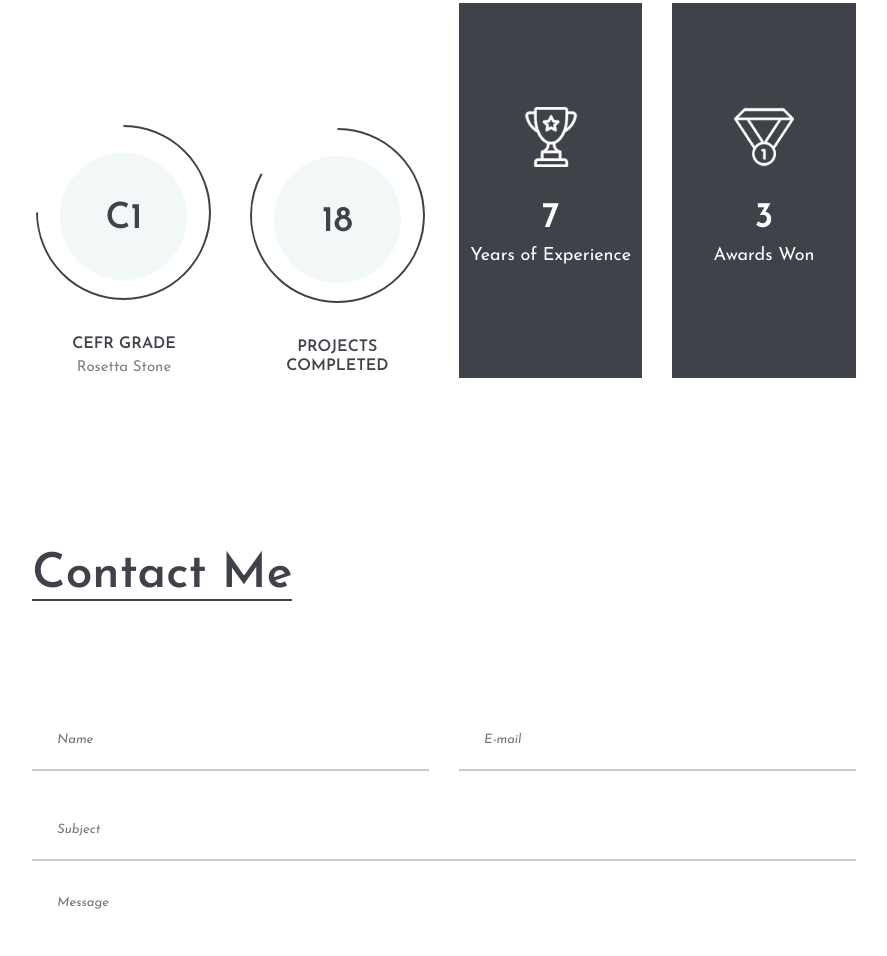
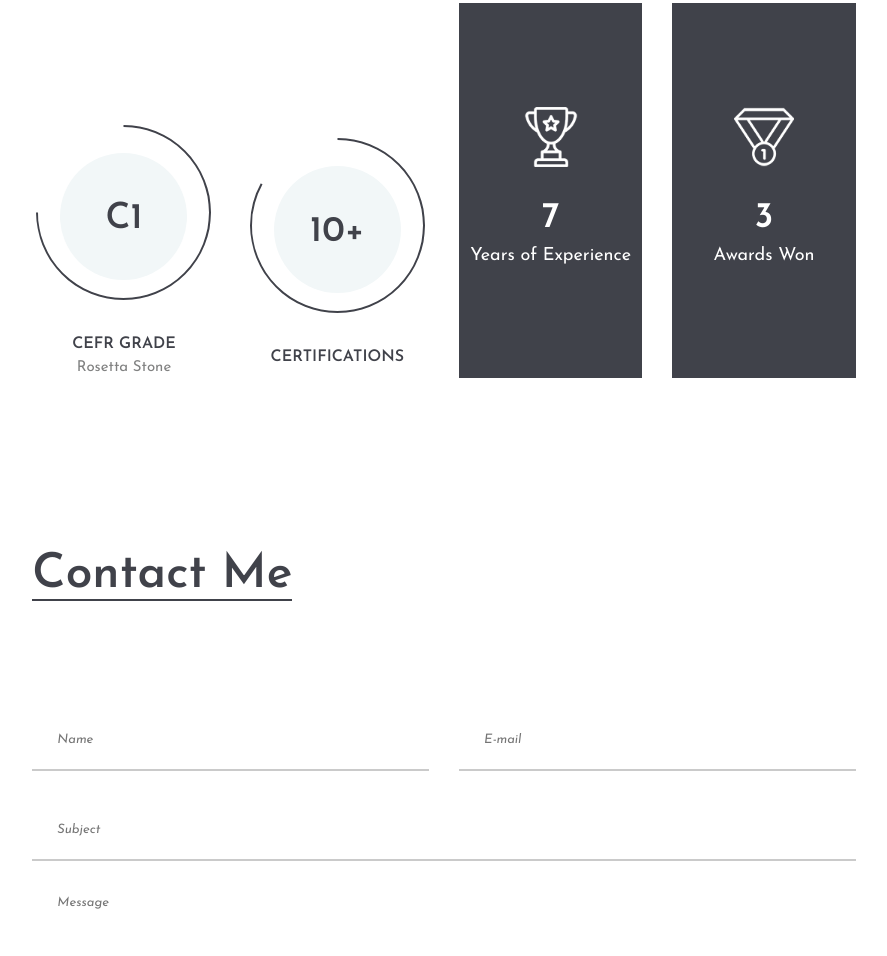
Before and after one commit to vuppugalasrikanth/Portfolio, a plain HTML site: page index.html in a window 1280 px wide. Shown: the part 5875-6831 px from the top of the page, without its empty margins (196-1083 px from the left). Drawn offline with Linux system fonts and the light colour scheme.

Commit message:
Update index.html
changed the progress card

```diff
--- a/index.html
+++ b/index.html
@@ -297,10 +297,10 @@ the project.<br>
 									<div class="circle-progress">
 										<div id="progress2" class="prog-circle"></div>
 										<div class="progress-info">
-											<h2>18</h2>
+											<h2>10+</h2>
 										</div>
 										<div class="prog-title">
-											<h3>Projects Completed</h3>
+											<h3>Certifications</h3>
 											<p></p>
 										</div>
 									</div>
```
